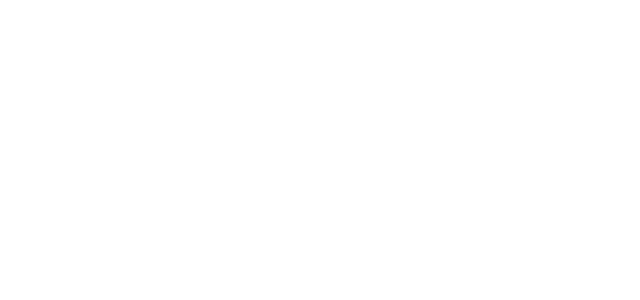
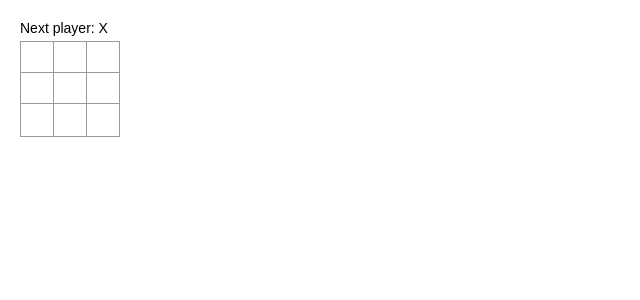
Before and after one commit to yurrrrri/react-allinone, a React (Create React App) app: page / in a window 1280 px wide. Shown: the top 300 px of the page, without its empty margins (0-640 px from the left). Built offline with nearby package versions, Linux system fonts and the light colour scheme.

Commit message:
created components and css

```diff
--- a/src/App.js
+++ b/src/App.js
@@ -1,9 +1,12 @@
 import "./App.css";
+import Board from "./components/Board";
 
 function App() {
   return (
     <div className="game">
-      <div className="game-board"></div>
+      <div className="game-board">
+        <Board />
+      </div>
       <div className="game-info">
         <div>{/* status */}</div>
         <div>{/* TODO */}</div>
--- /dev/null
+++ b/src/components/Board.css
@@ -0,0 +1,3 @@
+.status {
+    margin-bottom: 10px;
+}
--- /dev/null
+++ b/src/components/Board.js
@@ -0,0 +1,34 @@
+import { Component } from "react";
+import Square from "./Square";
+import "./Board.css";
+
+export default class Board extends Component {
+  renderSquare(i) {
+    return <Square />;
+  }
+
+  render() {
+    const status = "Next player: X";
+
+    return (
+      <div>
+        <div className="status">{status}</div>
+        <div className="board-row">
+          {this.renderSquare(0)}
+          {this.renderSquare(1)}
+          {this.renderSquare(2)}
+        </div>
+        <div className="board-row">
+          {this.renderSquare(3)}
+          {this.renderSquare(4)}
+          {this.renderSquare(5)}
+        </div>
+        <div className="board-row">
+          {this.renderSquare(6)}
+          {this.renderSquare(7)}
+          {this.renderSquare(8)}
+        </div>
+      </div>
+    );
+  }
+}
--- /dev/null
+++ b/src/components/Square.css
@@ -0,0 +1,11 @@
+.square {
+    background-color: white;
+    border: 1px solid #999;
+    font-size: 24px;
+    width: 34px;
+    height: 34px;
+    margin-right: -1px;
+    margin-top: -5px;
+    padding: 0;
+    text-align: center;
+}
--- /dev/null
+++ b/src/components/Square.js
@@ -0,0 +1,8 @@
+import { Component } from "react";
+import "./Square.css";
+
+export default class Square extends Component {
+  render() {
+    return <button className="square"></button>;
+  }
+}
```
